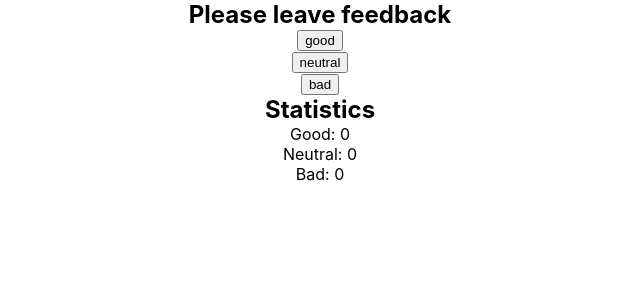
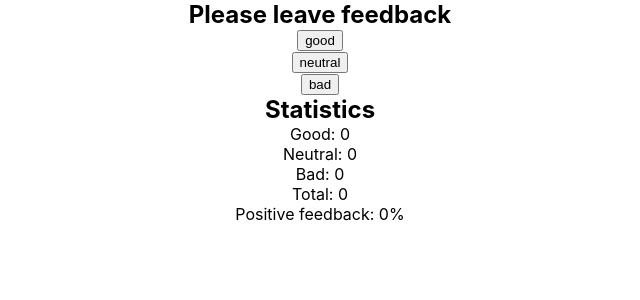
Before and after one commit to lordponchik/react-hw-04-hooks-feedback_ts, a React (Create React App) app: page / in a window 1280 px wide. Shown: the top 300 px of the page, without its empty margins (320-960 px from the left). Built offline with nearby package versions, Linux system fonts and the light colour scheme.

Commit message:
complete step_2

```diff
--- a/src/components/App.tsx
+++ b/src/components/App.tsx
@@ -25,6 +25,14 @@ function App() {
     }
   };
 
+  const countTotalFeedback = (): number => {
+    return goodFeedback + neutralFeedback + badFeedback;
+  };
+
+  const countPositiveFeedbackPercentage = (): number => {
+    return Math.round((goodFeedback / countTotalFeedback()) * 100) || 0;
+  };
+
   return (
     <div className="App">
       <h2>Please leave feedback</h2>
@@ -49,6 +57,8 @@ function App() {
       <p>Good: {goodFeedback}</p>
       <p>Neutral: {neutralFeedback}</p>
       <p>Bad: {badFeedback}</p>
+      <p>Total: {countTotalFeedback()}</p>
+      <p>Positive feedback: {countPositiveFeedbackPercentage()}%</p>
     </div>
   );
 }
```
